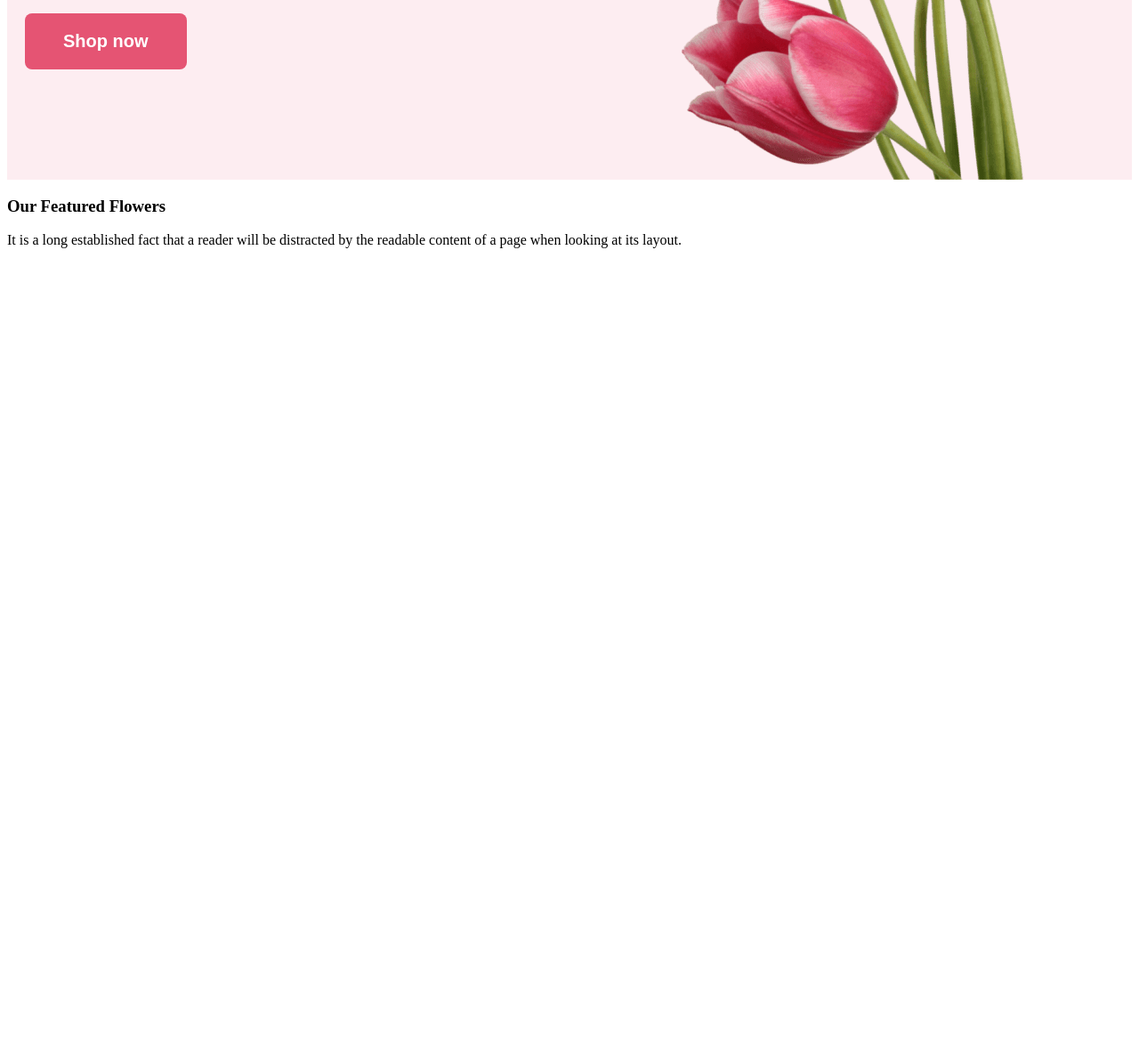
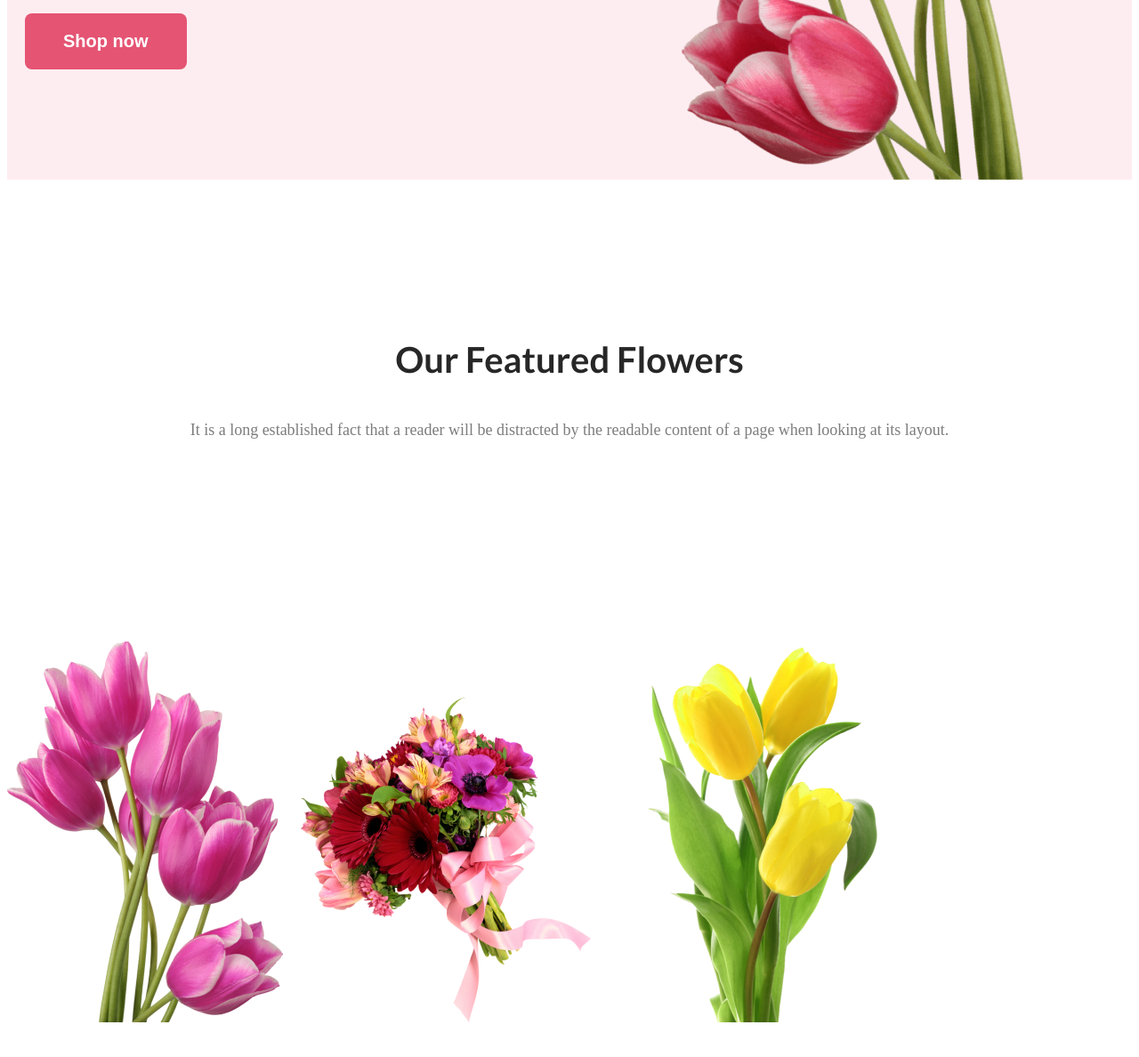
Before and after one commit to shahriarhasan607/flower-shop-assignment, a plain HTML site: page index.html in a window 1280 px wide. Shown: the part 636-1824 px from the top of the page at 89% size. Before the commit the page ends 931 px from the top, so only its background shows below. Drawn offline with Linux system fonts and the light colour scheme.

Commit message:
3 flowe added

```diff
--- a/index.html
+++ b/index.html
@@ -31,6 +31,11 @@
         <section class="feature-flower">
             <h3 class="section-titile">Our Featured Flowers</h3>
             <p class="section-description">It is a long established fact that a reader will be distracted by the readable content of a page when looking at its layout.</p>
+            <div class="pink-flower">
+                <img src="image/pngwing 6.png" alt="">
+                <img src="image/pngwing 5.png" alt="">
+                <img src="image/pngwing 7.png" alt="">
+            </div>
         </section>
     </main>
     <footer></footer>
--- a/style.css
+++ b/style.css
@@ -7,12 +7,12 @@
   background: rgba(229, 84, 115, 0.1);
   display: flex;
   align-items: center;
-  padding: 30px 0px 0px 0px  ;
+  padding: 30px 0px 0px 0px;
 }
 .header .header-pic {
-    width: 635px;
-    height: 800px;
-  }
+  width: 635px;
+  height: 800px;
+}
 
 .title {
   display: block;
@@ -43,4 +43,24 @@
   font-size: 20px;
   font-weight: 700;
 }
-/* main style design */
+/* main section style */
+.feature-flower{
+    margin: 178px 0;
+}
+.section-titile {
+  color: #272727;
+  text-align: center;
+  font-family: Lato;
+  font-size: 40px;
+  font-weight: 800;
+}
+.section-description {
+  color: rgba(39, 39, 39, 0.6);
+  text-align: center;
+  font-size: 18px;
+  font-weight: 400;
+  line-height: 30px;
+}
+.pink-flower{
+    margin: 180px 0;
+}
```
